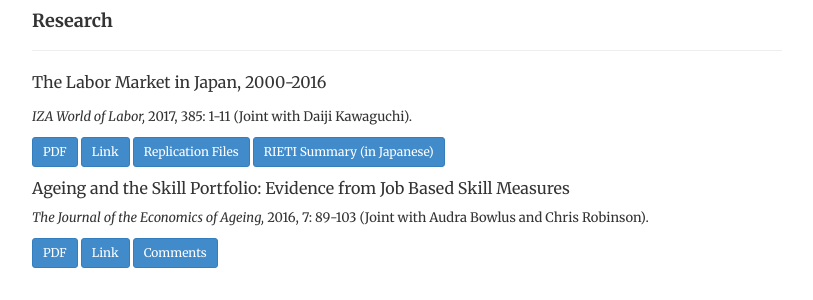
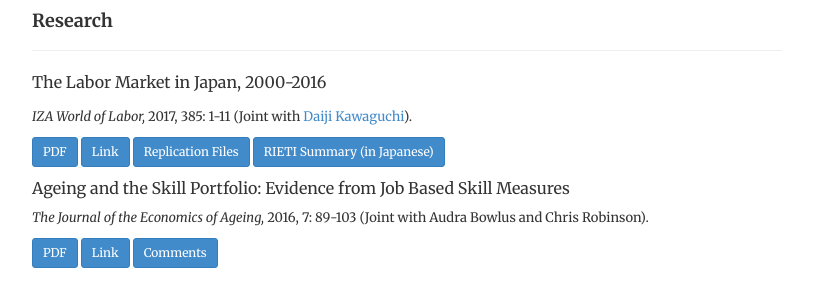
Before and after one commit to morihiroaki/morihiroaki.github.io, a Jekyll site: the page built from index.html, in a window 1280 px wide. Shown: the part 463-763 px from the top of the page, without its empty margins (233-1046 px from the left). Built offline with Jekyll 4.4.1, drawn with Linux system fonts in a browser that asks for light colours.

Commit message:
Update index.html

```diff
--- a/index.html
+++ b/index.html
@@ -33,7 +33,7 @@ description:
   </div>
 
   <p><font size="3">The Labor Market in Japan, 2000-2016</font></p>
-  <p><font size="2"><i>IZA World of Labor,</i> 2017, 385: 1-11 (Joint with Daiji Kawaguchi). </p>
+  <p><font size="2"><i>IZA World of Labor,</i> 2017, 385: 1-11 (Joint with <a href="https://sites.google.com/site/daijikawaguchi/" target="_blank" title="Link">Daiji Kawaguchi</a>). </p>
   <p><a href="./files/Kawaguchi_Mori_2017_WoL.pdf" target="_blank" class="btn btn-primary btn-sm" role="button">PDF</a>
   <a href="https://wol.iza.org/articles/the-labor-market-in-japan/long" target="_blank" class="btn btn-primary btn-sm" role="button">Link</a>
   <a href="./files/WoL_final.zip" class="btn btn-primary btn-sm" target="_blank" role="button">Replication Files</a>
```
